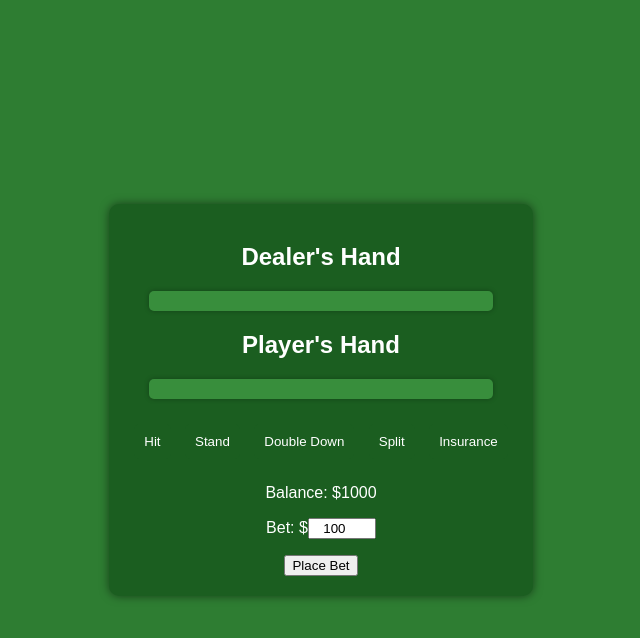
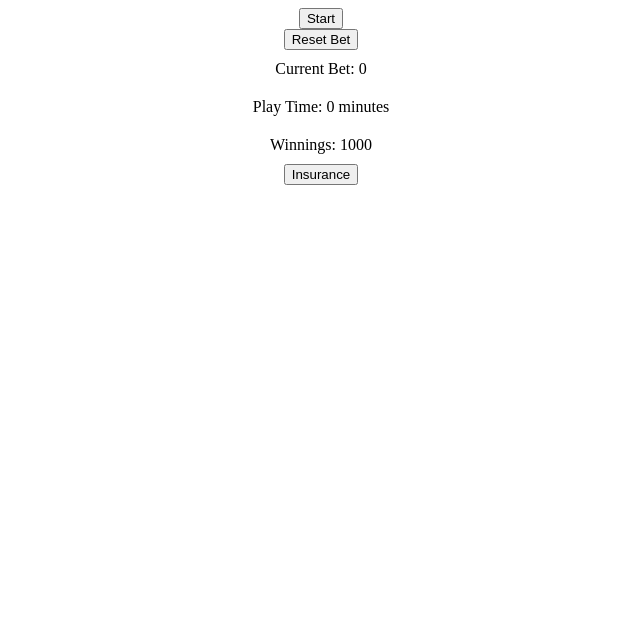
Before and after one commit to Nintendoboi22/chicken.the.sandwich.also.idk.bye.jack.b.github.io, a plain HTML site: page index.html in a window 1280 px wide. Shown: the whole page, without its empty margins (319-959 px from the left). Drawn offline with Linux system fonts and the light colour scheme.

Commit message:
seeeeeeeeeeeeeeeeeeeeeeee

```diff
--- a/index.html
+++ b/index.html
@@ -7,27 +7,17 @@
     <link rel="stylesheet" href="style.css">
 </head>
 <body>
-    <div id="game">
-        <div id="dealer">
-            <h2>Dealer's Hand</h2>
-            <div id="dealer-hand" class="hand"></div>
+    <div id="game-container">
+        <div id="dealer-hand"></div>
+        <div id="player-hand"></div>
+        <button id="start-button" onclick="startGame()">Start</button>
+        <button id="reset-bet-button" onclick="resetBet()">Reset Bet</button>
+        <div id="current-bet-box">
+            Current Bet: <span id="current-bet">0</span>
         </div>
-        <div id="player">
-            <h2>Player's Hand</h2>
-            <div id="player-hand" class="hand"></div>
-        </div>
-        <div id="controls">
-            <button id="hit">Hit</button>
-            <button id="stand">Stand</button>
-            <button id="double-down">Double Down</button>
-            <button id="split">Split</button>
-            <button id="insurance">Insurance</button>
-        </div>
-        <div id="currency">
-            <p>Balance: $<span id="balance">1000</span></p>
-            <p>Bet: $<input type="number" id="bet-amount" value="100" min="1"></p>
-            <button id="place-bet">Place Bet</button>
-        </div>
+        <div id="play-time">Play Time: <span id="time-played">0</span> minutes</div>
+        <div id="winnings">Winnings: <span id="total-winnings">0</span></div>
+        <button id="insurance-button" onclick="takeInsurance()">Insurance</button>
     </div>
     <script src="script.js"></script>
 </body>
--- a/script.js
+++ b/script.js
@@ -1,89 +1,79 @@
-let balance = 1000;
-let bet = 0;
-let playerHand = [];
-let dealerHand = [];
-let deck = [];
+let gameOver = false;
+let userBet = 0;
+let userMoney = 1000; // Starting money
+let startTime = Date.now();
 
-function createDeck() {
-    const values = ['2', '3', '4', '5', '6', '7', '8', '9', '10', 'Jack', 'Queen', 'King', 'Ace'];
-    deck = [];
-    for (let value of values) {
-        for (let i = 0; i < 4; i++) { // 4 suits, but we won't display them
-            deck.push({ value });
+function displayDealerHand() {
+    const dealerHandElement = document.getElementById('dealer-hand');
+    dealerHandElement.innerHTML = '';
+
+    if (gameOver) {
+        dealer.hand.forEach(card => {
+            dealerHandElement.innerHTML += `<div class="card">${card}</div>`;
+        });
+    } else {
+        dealerHandElement.innerHTML += `<div class="card">${dealer.hand[0]}</div>`;
+        dealerHandElement.innerHTML += `<div class="card">??</div>`;
+    }
+}
+
+function startGame() {
+    gameOver = false;
+    // Initialize other game state variables
+    displayDealerHand();
+    updateStats();
+}
+
+function resetBet() {
+    userBet = 0;
+    document.getElementById('current-bet').innerText = userBet;
+}
+
+function endGame(result) {
+    gameOver = true;
+    displayDealerHand();
+
+    if (result === 'win') {
+        userMoney += userBet * 2;
+    } else if (result === 'insurance') {
+        userMoney += userBet / 2;
+    }
+
+    userBet = 0;
+    document.getElementById('current-bet').innerText = userBet;
+    document.getElementById('user-money').innerText = userMoney;
+}
+
+function updateStats() {
+    let timePlayed = Math.floor((Date.now() - startTime) / 60000);
+    document.getElementById('time-played').innerText = timePlayed;
+    document.getElementById('total-winnings').innerText = userMoney;
+}
+
+setInterval(updateStats, 1000);
+
+function checkDebt() {
+    if (userMoney < 0) {
+        document.getElementById('total-winnings').innerText = `-${Math.abs(userMoney)}`;
+    }
+
+    if (userMoney === 0) {
+        if (confirm("You have $0. Would you like to take a $1,000 loan? You must return $1,250 in 10 minutes or the game will reset.")) {
+            userMoney += 1000;
+            setTimeout(() => {
+                if (userMoney < 1250) {
+                    alert("You failed to repay the loan. The game will reset.");
+                    location.reload();
+                } else {
+                    userMoney -= 1250;
+                }
+            }, 600000); // 10 minutes
         }
     }
 }
 
-function shuffleDeck() {
-    for (let i = deck.length - 1; i > 0; i--) {
-        const j = Math.floor(Math.random() * (i + 1));
-        [deck[i], deck[j]] = [deck[j], deck[i]];
-    }
+setInterval(checkDebt, 1000);
+
+function takeInsurance() {
+    endGame('insurance');
 }
-
-function startGame() {
-    createDeck();
-    shuffleDeck();
-    playerHand = [deck.pop(), deck.pop()];
-    dealerHand = [deck.pop(), deck.pop()];
-    updateUI();
-}
-
-function updateUI() {
-    document.getElementById('balance').innerText = balance;
-    document.getElementById('bet').innerText = bet;
-    document.getElementById('player-hand').innerText = handToString(playerHand);
-    document.getElementById('dealer-hand').innerText = dealerHandToString(dealerHand);
-}
-
-function handToString(hand) {
-    return hand.map(card => card.value).join(', ');
-}
-
-function dealerHandToString(hand) {
-    return `${hand[0].value}, [Hidden]`;
-}
-
-document.getElementById('place-bet').addEventListener('click', () => {
-    const betAmount = parseInt(document.getElementById('bet-amount').value);
-    if (betAmount > 0 && betAmount <= balance) {
-        bet = betAmount;
-        balance -= bet;
-        startGame();
-    } else {
-        alert('Invalid bet amount');
-    }
-});
-
-document.getElementById('hit').addEventListener('click', () => {
-    playerHand.push(deck.pop());
-    updateUI();
-});
-
-document.getElementById('stand').addEventListener('click', () => {
-    // Dealer logic here
-    updateUI();
-});
-
-document.getElementById('double-down').addEventListener('click', () => {
-    if (balance >= bet) {
-        bet *= 2;
-        balance -= bet / 2;
-        playerHand.push(deck.pop());
-        updateUI();
-    } else {
-        alert('Not enough balance to double down');
-    }
-});
-
-document.getElementById('split').addEventListener('click', () => {
-    // Split logic here
-    updateUI();
-});
-
-document.getElementById('insurance').addEventListener('click', () => {
-    // Insurance logic here
-    updateUI();
-});
-
-startGame();
--- a/style.css
+++ b/style.css
@@ -1,50 +1,19 @@
-body {
-    font-family: 'Arial', sans-serif;
-    background-color: #2e7d32;
-    color: white;
+#game-container {
     display: flex;
-    justify-content: center;
+    flex-direction: column;
     align-items: center;
-    height: 100vh;
-    margin: 0;
 }
 
-#game {
-    text-align: center;
-    background-color: #1b5e20;
-    padding: 20px;
-    border-radius: 10px;
-    box-shadow: 0 0 10px rgba(0, 0, 0, 0.5);
+#current-bet-box, #play-time, #winnings {
+    margin: 10px;
 }
 
-.hand {
-    margin: 20px;
-    padding: 10px;
-    background-color: #388e3c;
-    border-radius: 5px;
-    box-shadow: 0 0 5px rgba(0, 0, 0, 0.3);
+.card {
+    display: inline-block;
+    width: 50px;
+    height: 70px;
+    border: 1px solid #000;
+    text-align: center;
+    line-height: 70px;
+    margin: 5px;
 }
-
-#controls button {
-    margin: 5px;
-    padding: 10px;
-    background-color: #1b5e20;
-    color: white;
-    border: none;
-    border-radius: 5px;
-    cursor: pointer;
-    transition: background-color 0.3s;
-}
-
-#controls button:hover {
-    background-color: #2f7632;
-}
-
-#currency {
-    margin-top: 20px;
-}
-
-#bet-amount {
-    width: 60px;
-    text-align: center;
-}
```
